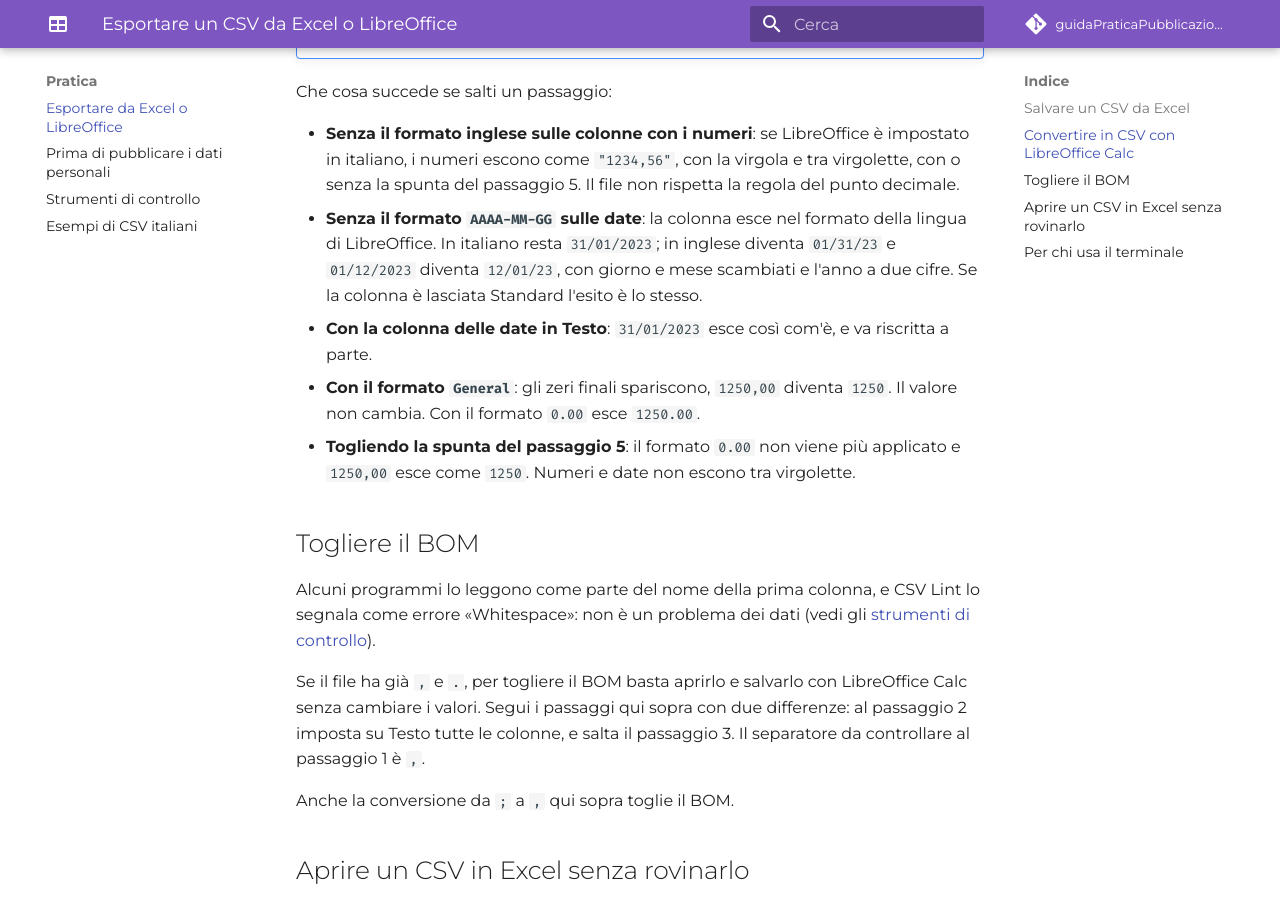
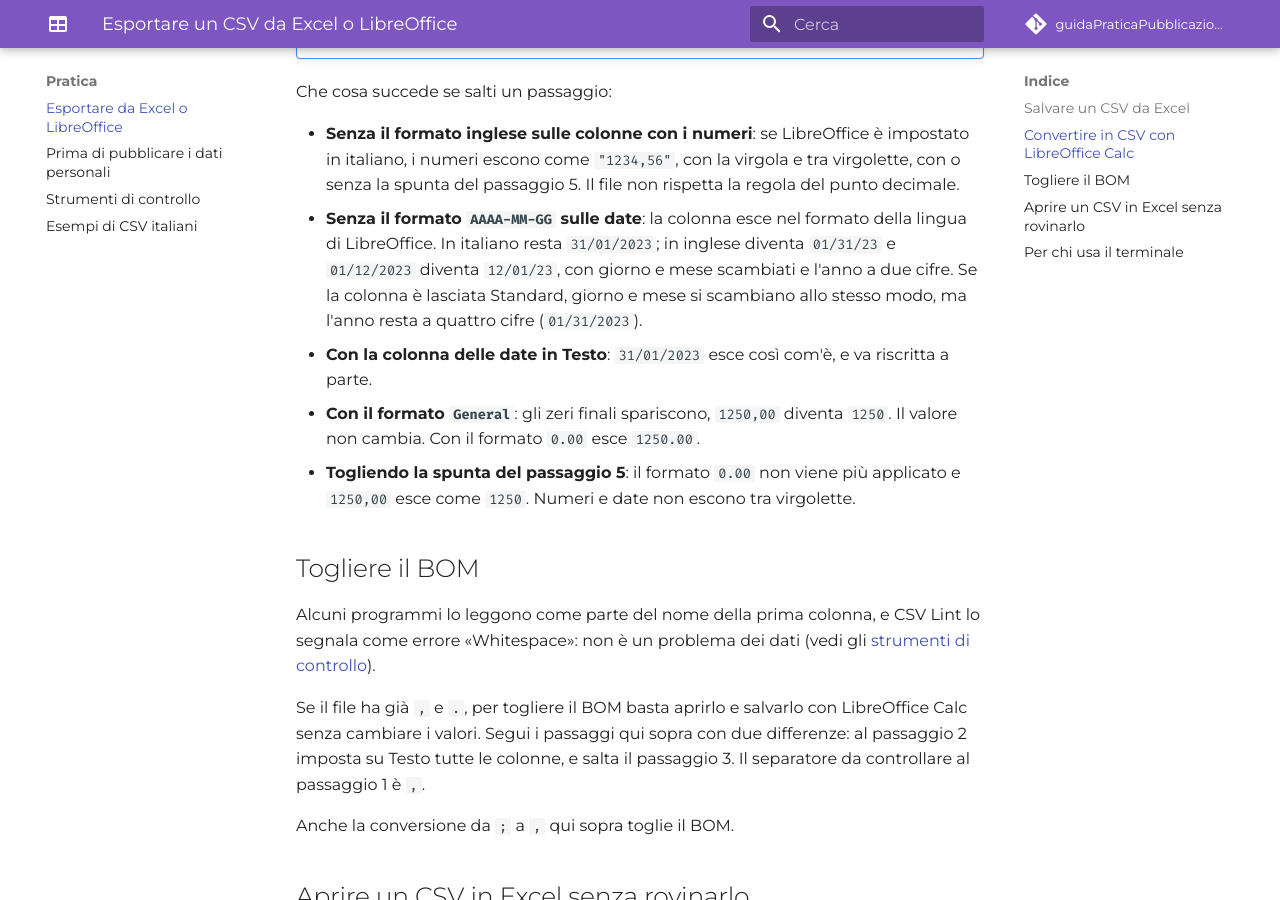
Before and after one commit to ondata/guidaPraticaPubblicazioneCSV, an MkDocs documentation site: the page built from docs/guida/linee_guida_pubblicazione/Linee_guida_importazione_esportazione.md, in a window 1280 px wide and 900 px high, scrolled down 2112 px. Built offline with MkDocs 1.6.1 and Material for MkDocs 9.7.7, drawn with Linux system fonts in a browser that asks for light colours; comment, search, counter and statistics services are not loaded.

Commit message:
docs: data con colonna Standard in inglese
Co-Authored-By: Claude Opus 5.5 <noreply@anthropic.com>
Claude-Session: https://claude.ai/code/session_01RCCNPKrWt4tp2kKJYeM5Rt

```diff
--- a/docs/guida/linee_guida_pubblicazione/Linee_guida_importazione_esportazione.md
+++ b/docs/guida/linee_guida_pubblicazione/Linee_guida_importazione_esportazione.md
@@ -46,7 +46,7 @@ Il risultato è un file con `,` e `.`: `1234,56` diventa `1234.56`, `31/01/2023`
 Che cosa succede se salti un passaggio:
 
 - **Senza il formato inglese sulle colonne con i numeri**: se LibreOffice è impostato in italiano, i numeri escono come `"1234,56"`, con la virgola e tra virgolette, con o senza la spunta del passaggio 5. Il file non rispetta la regola del punto decimale.
-- **Senza il formato `AAAA-MM-GG` sulle date**: la colonna esce nel formato della lingua di LibreOffice. In italiano resta `31/01/2023`; in inglese diventa `01/31/23` e `01/12/2023` diventa `12/01/23`, con giorno e mese scambiati e l'anno a due cifre. Se la colonna è lasciata Standard l'esito è lo stesso.
+- **Senza il formato `AAAA-MM-GG` sulle date**: la colonna esce nel formato della lingua di LibreOffice. In italiano resta `31/01/2023`; in inglese diventa `01/31/23` e `01/12/2023` diventa `12/01/23`, con giorno e mese scambiati e l'anno a due cifre. Se la colonna è lasciata Standard, giorno e mese si scambiano allo stesso modo, ma l'anno resta a quattro cifre (`01/31/2023`).
 - **Con la colonna delle date in Testo**: `31/01/2023` esce così com'è, e va riscritta a parte.
 - **Con il formato `General`**: gli zeri finali spariscono, `1250,00` diventa `1250`. Il valore non cambia. Con il formato `0.00` esce `1250.00`.
 - **Togliendo la spunta del passaggio 5**: il formato `0.00` non viene più applicato e `1250,00` esce come `1250`. Numeri e date non escono tra virgolette.
```
